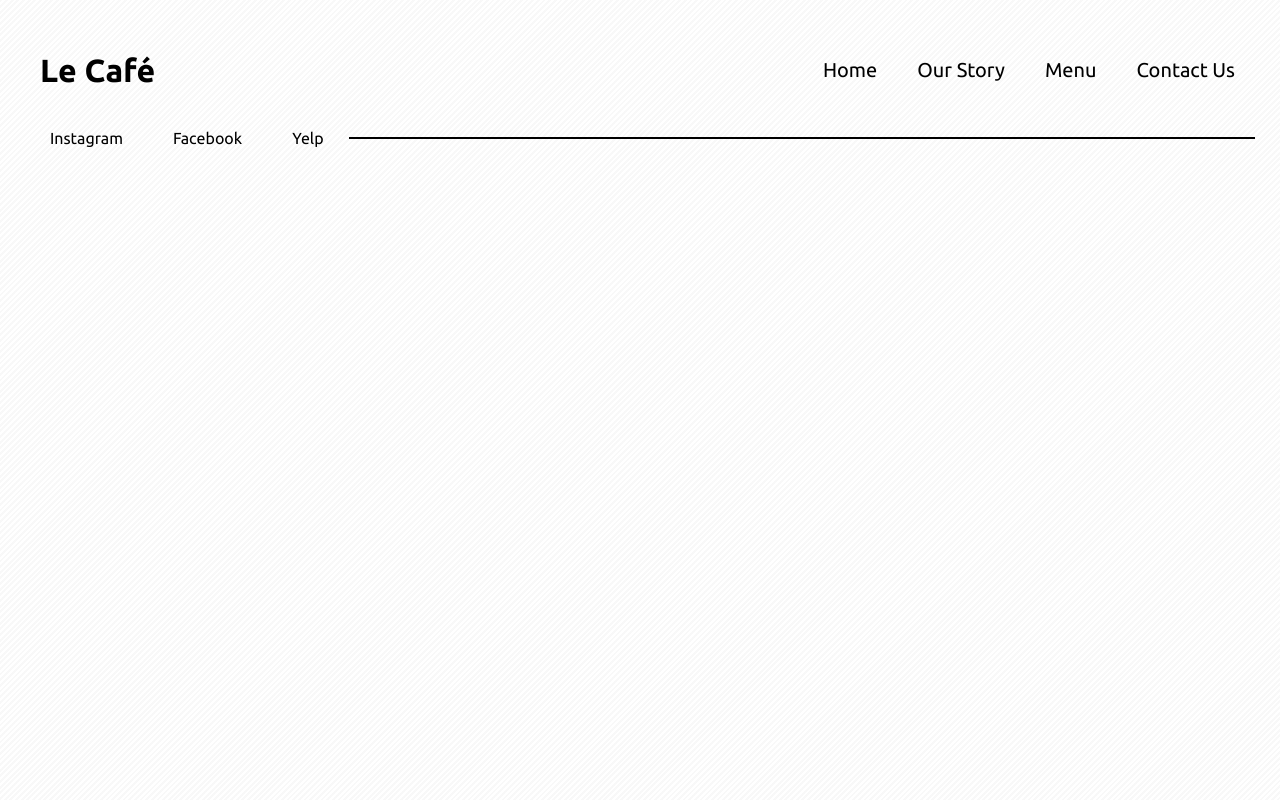
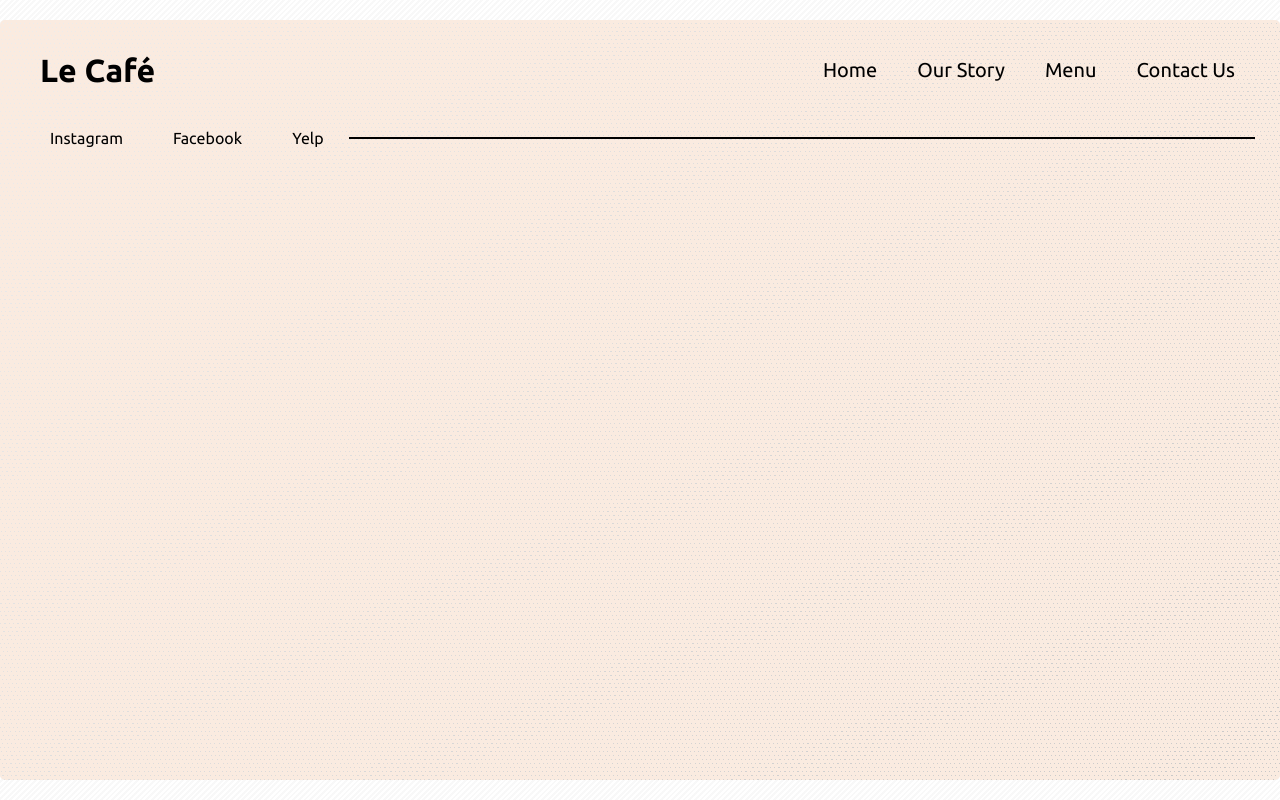
Before and after one commit to eli-micho/restaurant-page, a React (Create React App) app: page / in a window 1280 px wide. Built offline with nearby package versions, Linux system fonts and the light colour scheme.

Commit message:
update stylings

```diff
--- a/src/index.scss
+++ b/src/index.scss
@@ -38,7 +38,7 @@
     border-radius: 5px;
     padding: 0 25px;
     padding-bottom: 15px;
-
+    background-image: repeating-linear-gradient(67.5deg, rgb(250,235,224) 0px, rgb(250,235,224) 0px,transparent 0px, transparent 1px,rgb(250,235,224) 1px, rgb(250,235,224) 4px,transparent 4px, transparent 5px,rgb(250,235,224) 5px, rgb(250,235,224) 8px),repeating-linear-gradient(0deg, rgb(250,235,224) 0px, rgb(250,235,224) 0px,transparent 0px, transparent 1px,rgb(250,235,224) 1px, rgb(250,235,224) 4px,transparent 4px, transparent 5px,rgb(250,235,224) 5px, rgb(250,235,224) 8px),linear-gradient(135deg, rgb(237, 237, 237),rgb(199, 199, 199));
     .right {
         float: right;
     }
```
